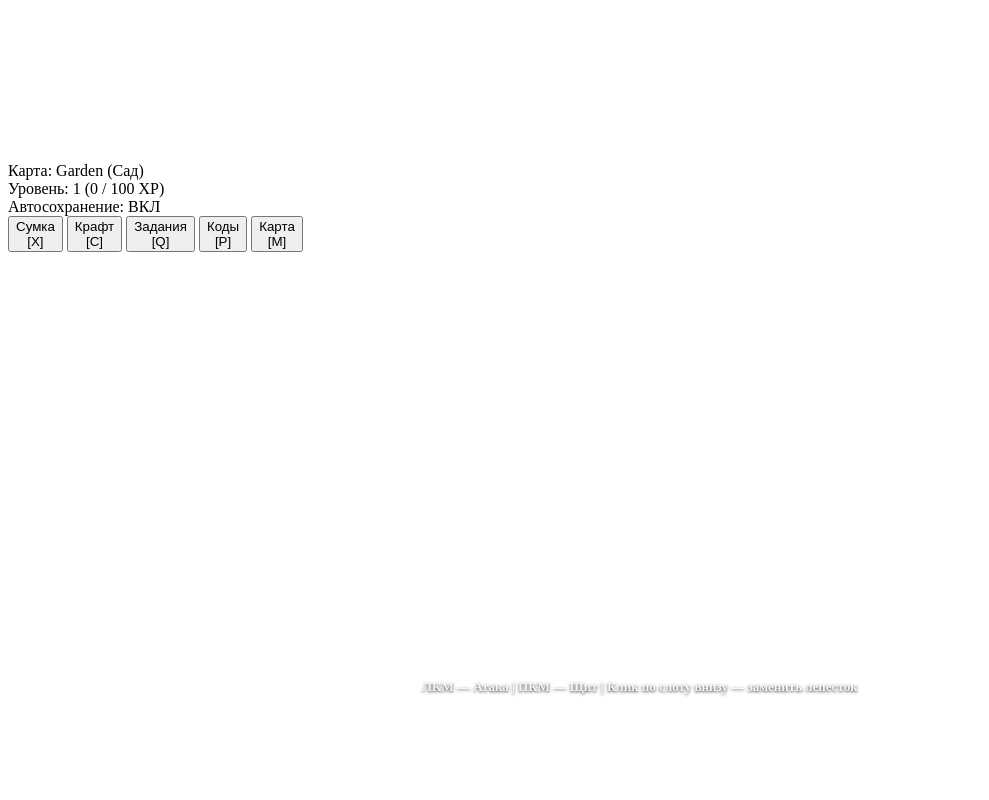
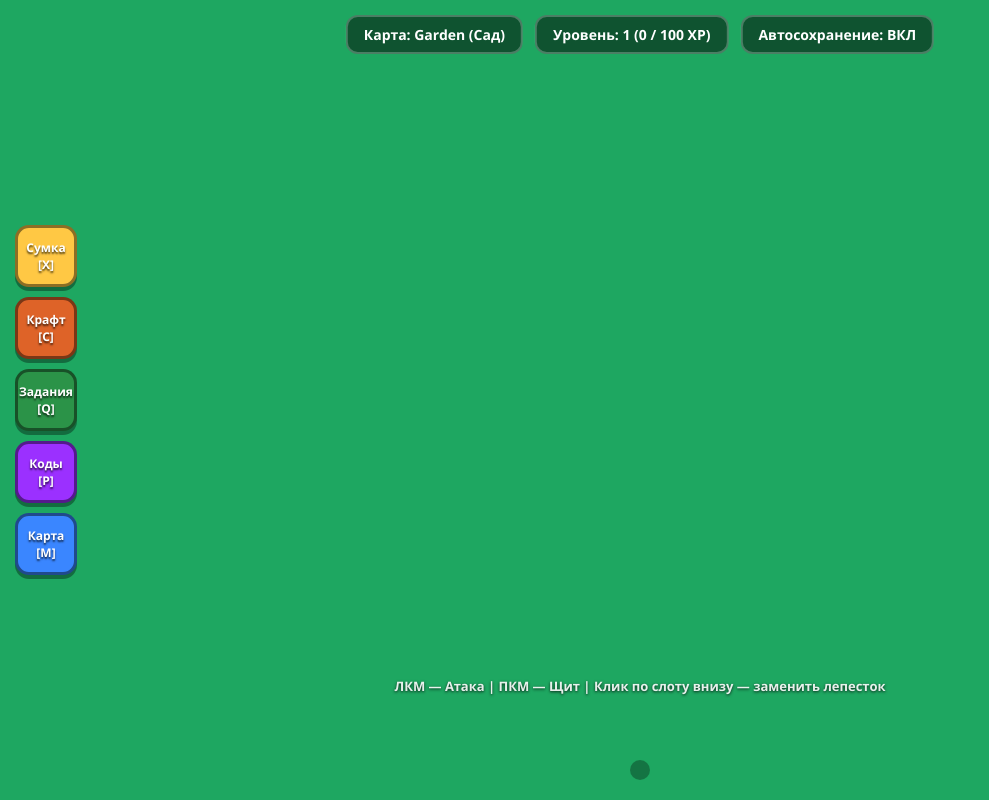
Before and after one commit to samsmat28/my-florr, a plain HTML site: page index.html in a window 1280 px wide. Shown: the whole page, without its empty margins (0-989 px from the left). Drawn offline with Linux system fonts and the light colour scheme.

Commit message:
Add initial CSS styles for UI layout and elements

```diff
--- a/style.css
+++ b/style.css
@@ -1,3 +1,93 @@
+* {
+  margin: 0;
+  padding: 0;
+  box-sizing: border-box;
+  user-select: none;
+  font-family: 'Segoe UI', Tahoma, sans-serif;
+}
+
+body {
+  overflow: hidden;
+  background: #1ea761;
+}
+
+canvas {
+  display: block;
+}
+
+#ui {
+  position: fixed;
+  inset: 0;
+  pointer-events: none;
+}
+
+#top-bar {
+  position: absolute;
+  top: 15px;
+  left: 50%;
+  transform: translateX(-50%);
+  display: flex;
+  gap: 12px;
+}
+
+.badge {
+  background: rgba(0, 0, 0, 0.5);
+  color: #fff;
+  padding: 8px 16px;
+  border-radius: 12px;
+  font-weight: bold;
+  font-size: 14px;
+  border: 2px solid rgba(255, 255, 255, 0.25);
+}
+
+#side-buttons {
+  position: absolute;
+  left: 15px;
+  top: 50%;
+  transform: translateY(-50%);
+  display: flex;
+  flex-direction: column;
+  gap: 10px;
+  pointer-events: auto;
+}
+
+.menu-btn {
+  width: 62px;
+  height: 62px;
+  border-radius: 14px;
+  border: 3px solid rgba(0, 0, 0, 0.45);
+  background: #ffc844;
+  color: #fff;
+  font-weight: 900;
+  font-size: 12px;
+  cursor: pointer;
+  text-shadow: 0 2px 2px rgba(0, 0, 0, 0.7);
+  box-shadow: 0 4px 0 rgba(0, 0, 0, 0.35);
+  transition: transform 0.1s;
+}
+
+.menu-btn:active {
+  transform: translateY(3px);
+}
+
+#btn-craft { background: #de6328; }
+#btn-quests { background: #2b9348; }
+#btn-promo { background: #9b30ff; }
+#btn-map { background: #3a86ff; }
+
+#hotbar {
+  position: absolute;
+  bottom: 20px;
+  left: 50%;
+  transform: translateX(-50%);
+  display: flex;
+  gap: 10px;
+  pointer-events: auto;
+  background: rgba(0, 0, 0, 0.3);
+  padding: 10px;
+  border-radius: 18px;
+}
+
 #hint {
   position: absolute;
   bottom: 105px;
```
